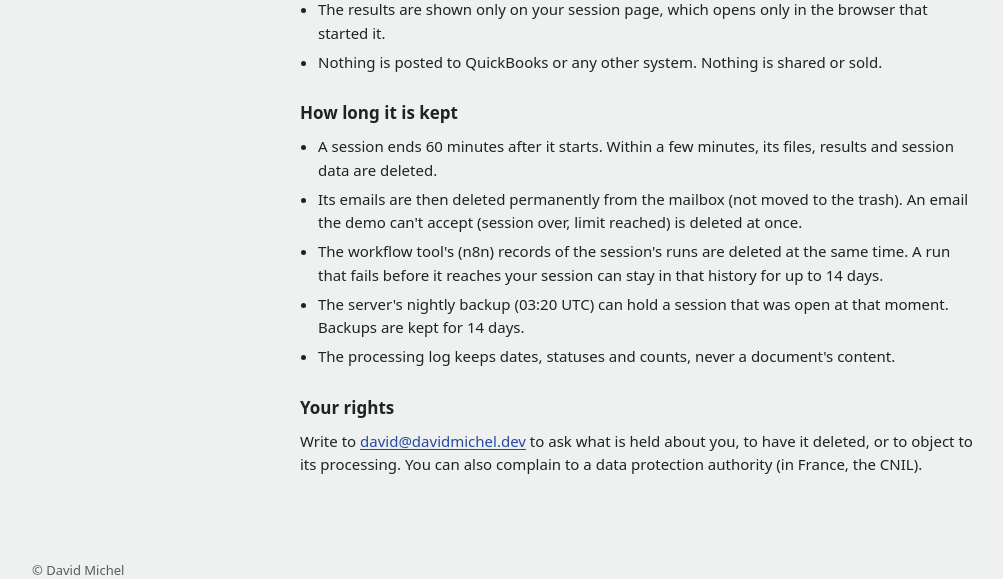
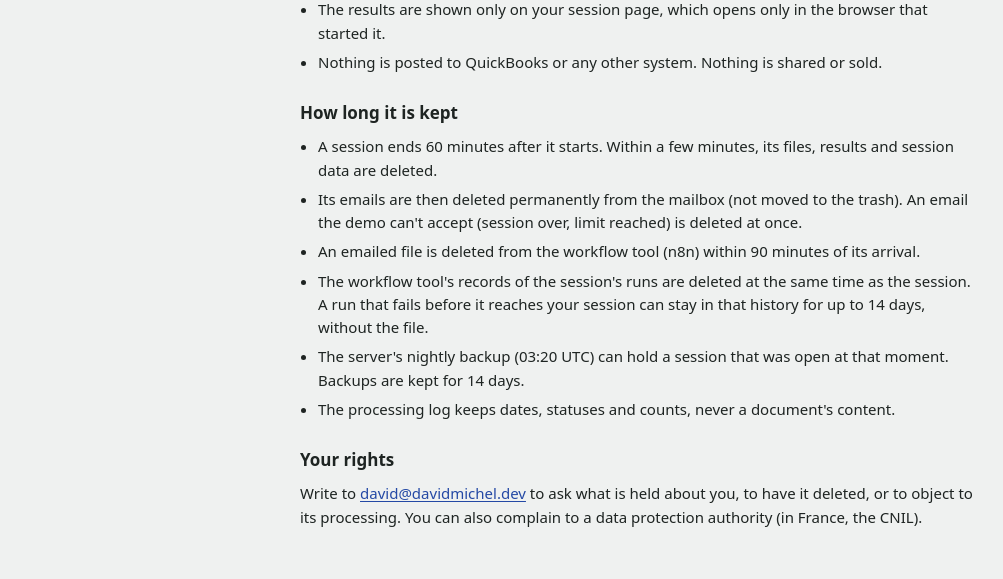
Before and after one commit to dmichel-dev/ap-automation, a Python web app: template services/core/app/web/templates/demo_privacy.html in a window 1280 px wide. Shown: the part 867-1446 px from the top of the page, without its empty margins (0-1003 px from the left). Run offline with Jinja, Linux system fonts and the light colour scheme; the template is opened without the code that fills it, so the values that code supplies are empty.

Commit message:
feat(deploy): delete n8n's temporary attachment files after 90 minutes
A run started by a trigger or a schedule (Gmail trigger, Drive listing,
re-check) keeps its downloaded attachments in executions/temp/binary_data,
and n8n never deletes them: it moves temp files into the run's folder only
for webhook runs, and deleting or pruning a run removes only
executions/<id>/. Nothing reads them once the run is over, except the
editor showing that old run's attachment.

scripts/purge_n8n_temp_files.sh deletes those older than 90 minutes; on
the server it runs every 15 minutes from cron (docs/deployment.md). The
demo's privacy notice now says an emailed file leaves n8n within 90
minutes, and that a failed run kept up to 14 days no longer holds it.

Co-Authored-By: Claude Opus 5.5 <noreply@anthropic.com>

```diff
--- a/services/core/app/web/templates/demo_privacy.html
+++ b/services/core/app/web/templates/demo_privacy.html
@@ -40,7 +40,8 @@
   <ul>
     <li>A session ends 60 minutes after it starts. Within a few minutes, its files, results and session data are deleted.</li>
     <li>Its emails are then deleted permanently from the mailbox (not moved to the trash). An email the demo can't accept (session over, limit reached) is deleted at once.</li>
-    <li>The workflow tool's (n8n) records of the session's runs are deleted at the same time. A run that fails before it reaches your session can stay in that history for up to 14 days.</li>
+    <li>An emailed file is deleted from the workflow tool (n8n) within 90 minutes of its arrival.</li>
+    <li>The workflow tool's records of the session's runs are deleted at the same time as the session. A run that fails before it reaches your session can stay in that history for up to 14 days, without the file.</li>
     <li>The server's nightly backup (03:20 UTC) can hold a session that was open at that moment. Backups are kept for 14 days.</li>
     <li>The processing log keeps dates, statuses and counts, never a document's content.</li>
   </ul>
```
Also changed, not shown: docs/deployment.md (+8 -0 lines), 1 other file.
